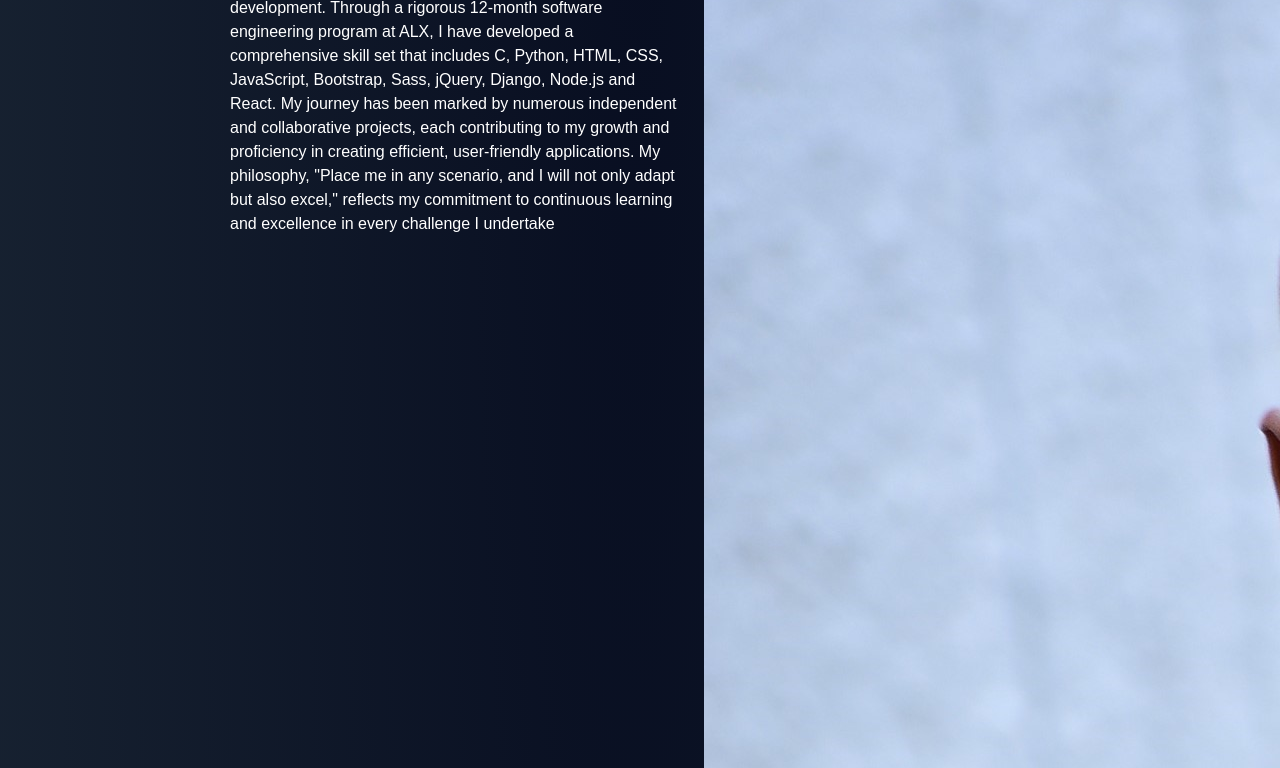
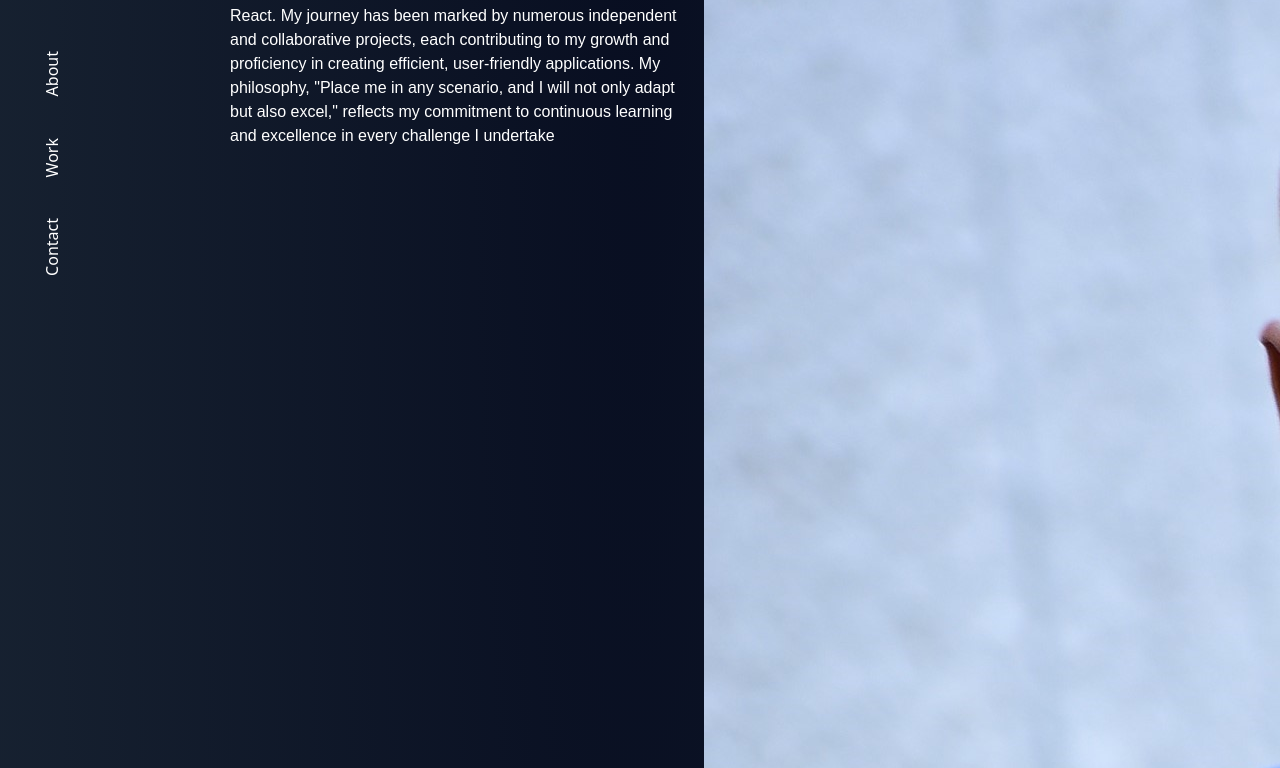
Before and after one commit to Sicelumusa1/Portfolio, a plain HTML site: page index.html in a window 1280 px wide. Shown: the part 216-984 px from the top of the page. Drawn offline with nearby package versions, Linux system fonts and the light colour scheme.

Commit message:
Styled the navbar

```diff
--- a/scss/_sidebar.scss
+++ b/scss/_sidebar.scss
@@ -0,0 +1,40 @@
+#sidebar {
+  position: fixed;
+  height: 100vh;
+  display: flex;
+  flex-direction: column;
+
+  nav {
+    height: 100%;
+    display: flex;
+    align-items: center;
+    justify-content: center;
+    padding-left: 40px;
+    padding-right: 40px;
+  }
+
+
+  ul {
+    list-style: none;
+    margin: 0;
+    padding: 0;
+      li {
+        position: relative;
+        margin-bottom: 35px;
+        a {
+          text-decoration: none;
+          span {
+            writing-mode: vertical-lr;
+            transform: rotate(180deg);
+            text-align: center;
+            transition: transform 0.3s ease, writing-mode 0.3s ease;
+
+            &:hover {
+              writing-mode: horizontal-tb;
+              transform: rotate(0deg);
+            }
+          }
+        }
+      }
+  }
+}
```
Also changed, not shown: assets/css/main.css, index.html (line endings or trailing spaces), 1 other file.
